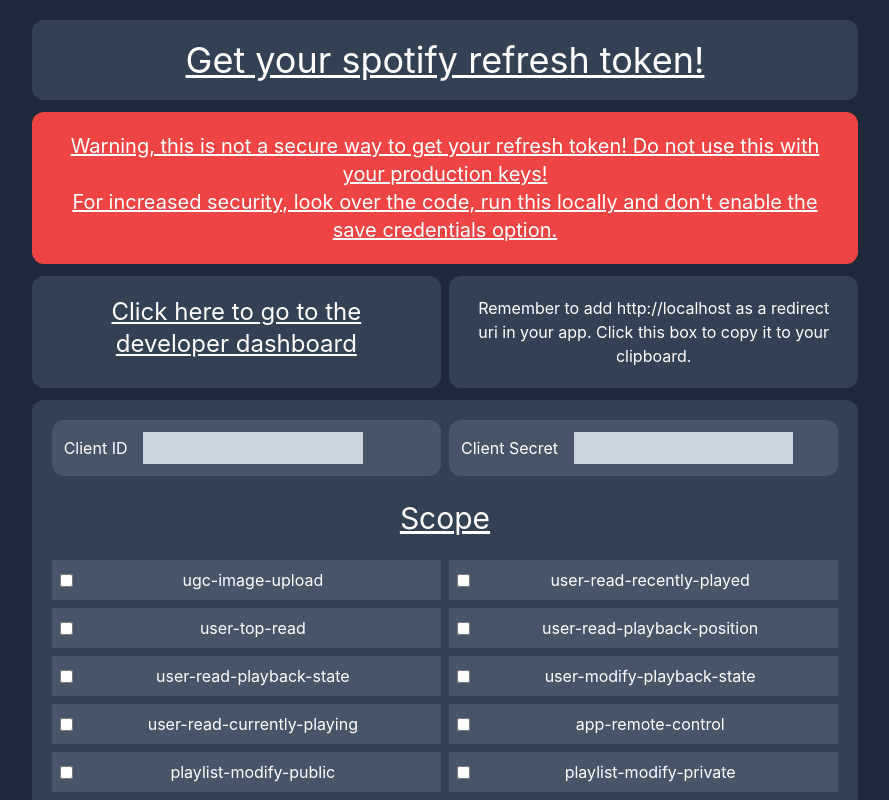
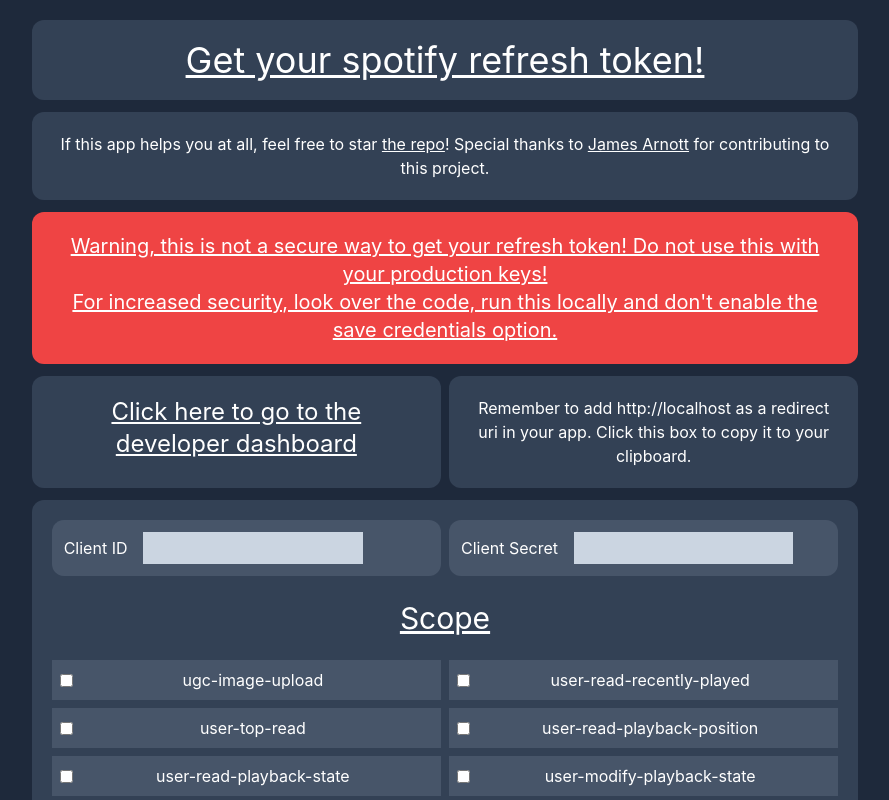
Before and after one commit to alecchendev/spotify-refresh-token, a React (Vite) app: page / in a window 1280 px wide. Shown: the top 800 px of the page, without its empty margins (195-1084 px from the left). Built offline with nearby package versions, Linux system fonts and the light colour scheme.

Commit message:
Add spotify favicon and special thanks message

```diff
--- a/index.html
+++ b/index.html
@@ -2,7 +2,7 @@
 <html lang="en">
   <head>
     <meta charset="UTF-8" />
-    <link rel="icon" type="image/svg+xml" href="/vite.svg" />
+    <link rel="icon" type="image/svg+xml" href="/public/spotifyFavicon.png" />
     <meta name="viewport" content="width=device-width, initial-scale=1.0" />
     <title>Spotify Token Getter</title>
     <script>
--- a/src/App.jsx
+++ b/src/App.jsx
@@ -246,6 +246,11 @@ const App = () => {
         <div className="flex-1 text-4xl bg-slate-700 rounded-xl p-5 text-center underline">
           Get your spotify refresh token!
         </div>
+        <div className="flex-1 bg-slate-700 rounded-xl p-5 text-base text-center no-underline">
+          If this app helps you at all, feel free to star <a href="https://github.com/alecchendev/spotify-refresh-token" target="_blank" rel="noreferrer" className="underline">the repo</a>!
+          Special thanks to <a href="https://github.com/Acorn221" target="_blank" rel="noreferrer" className="underline">James Arnott</a> for contributing to this project.
+
+        </div>
         <div className="flex-1 text-xl bg-red-500 rounded-xl p-5 text-center underline">
           Warning, this is not a secure way to get your refresh token! Do not use this with your production keys!
           <br />
```
